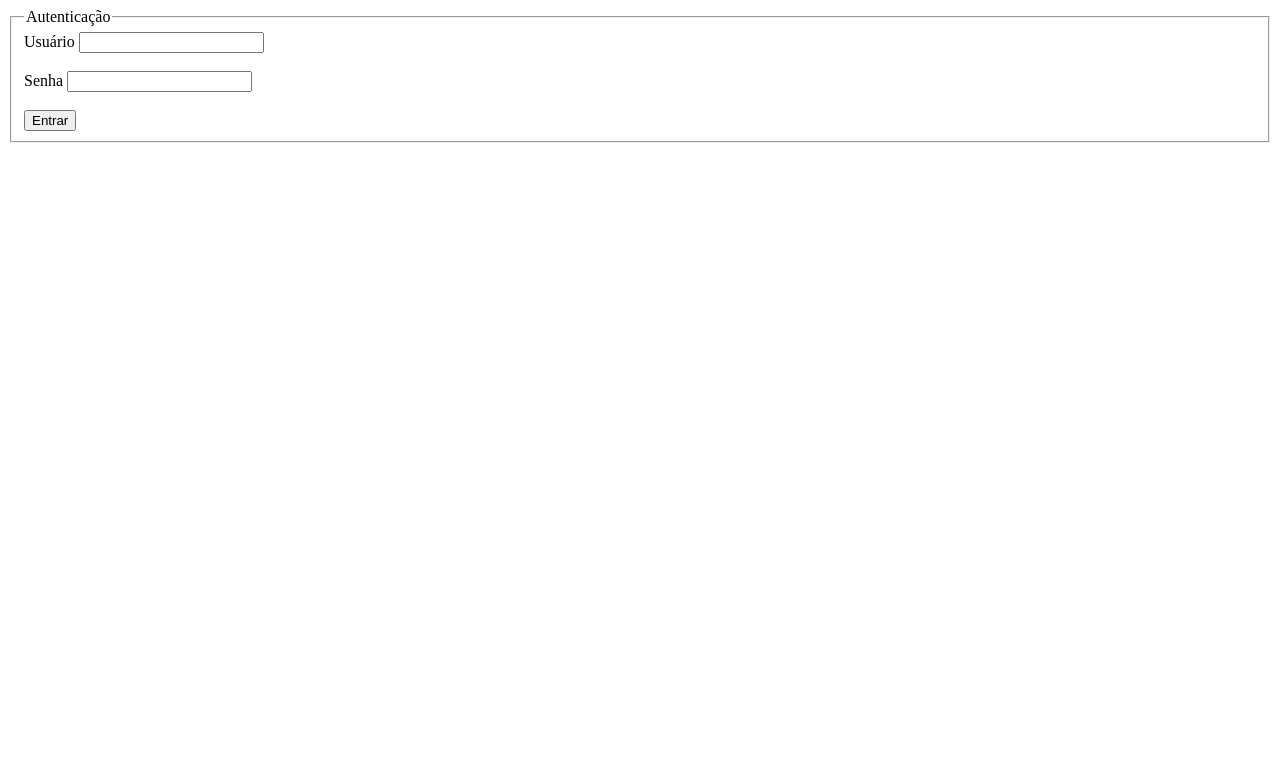
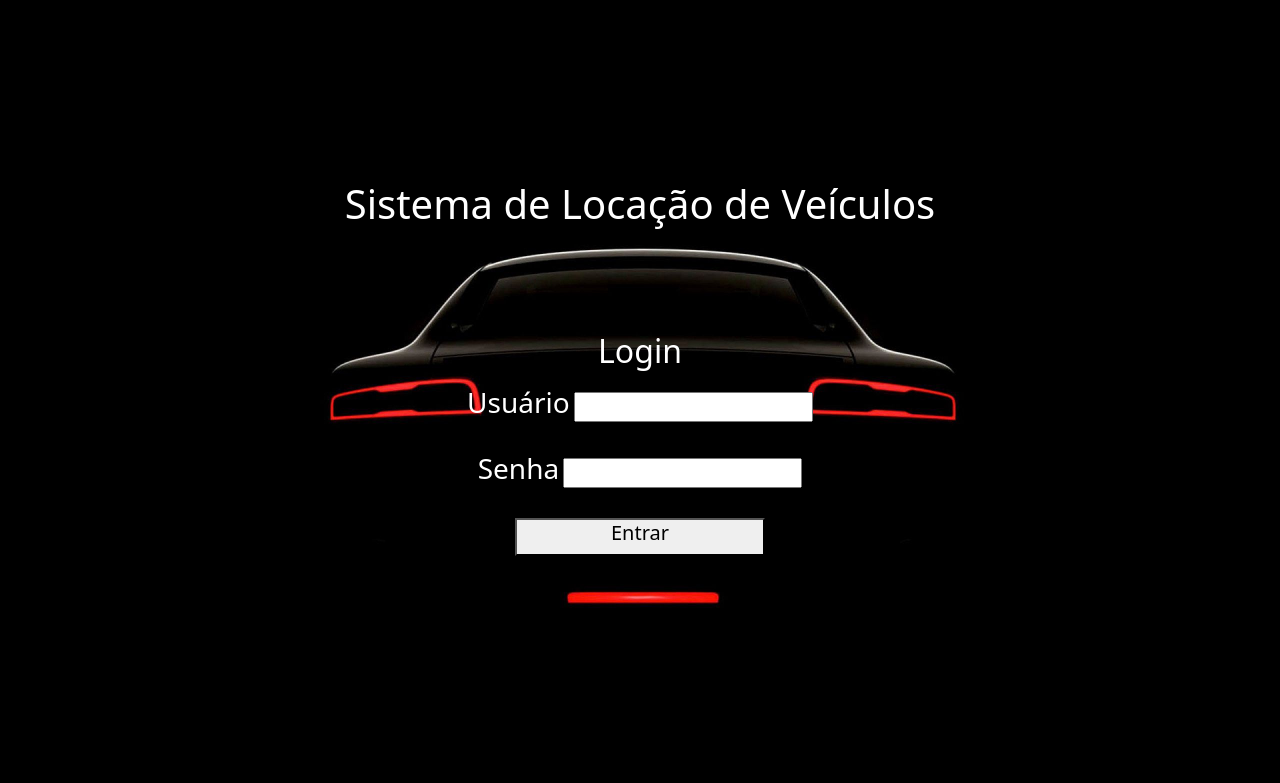
Before and after one commit to KaelCordeiro/LocacaoVeiculos, a PHP site: page /login.php in a window 1280 px wide. Shown: the top 783 px of the page. Run offline with PHP 8.4, Linux system fonts and the light colour scheme.

Commit message:
Imagens e pagina de login

```diff
--- a/css/style.css
+++ b/css/style.css
@@ -1,6 +1,25 @@
 body {
-    background-image: url('../images/bg.jpg');
     background-repeat: no-repeat;
     background-size: cover;
     background-position: center right;
 }
+
+.admin {
+    background-image: url('../images/adm_bg.jpg');
+}
+
+.Cliente {
+    background-image: url('../images/cliente_bg.jpg');
+}
+
+.Vendedor {
+    background-image: url('../images/vendedor_bg.jpg');
+}
+
+.Veículo {
+    background-image: url('../images/veiculo_bg.jpg');
+}
+
+.login {
+    background-image: url('../images/login_bg.jpg');
+}
--- a/index.php
+++ b/index.php
@@ -9,16 +9,14 @@
 ?>
 <html lang="en">
   <head>
-    <!-- Required meta tags -->
     <meta charset="utf-8">
     <meta name="viewport" content="width=device-width, initial-scale=1">
 
-    <!-- Bootstrap CSS -->
     <link href="https://cdn.jsdelivr.net/npm/bootstrap@5.0.2/dist/css/bootstrap.min.css" rel="stylesheet" integrity="sha384-EVSTQN3/azprG1Anm3QDgpJLIm9Nao0Yz1ztcQTwFspd3yD65VohhpuuCOmLASjC" crossorigin="anonymous">
     <link href="css/style.css" rel="stylesheet">
     <title>Home</title>
   </head>
-  <body>
+  <body class="<?php echo $perfil ?>">
     <nav class="navbar navbar-expand-lg navbar-light bg-light">
         <div class="container-fluid">
             <a class="navbar-brand" href="index.php">Bem Vindo <?php echo $perfil ?></a>
--- a/locacoes.php
+++ b/locacoes.php
@@ -9,11 +9,9 @@
 ?>
 <html lang="en">
   <head>
-    <!-- Required meta tags -->
     <meta charset="utf-8">
     <meta name="viewport" content="width=device-width, initial-scale=1">
 
-    <!-- Bootstrap CSS -->
     <link href="https://cdn.jsdelivr.net/npm/bootstrap@5.0.2/dist/css/bootstrap.min.css" rel="stylesheet" integrity="sha384-EVSTQN3/azprG1Anm3QDgpJLIm9Nao0Yz1ztcQTwFspd3yD65VohhpuuCOmLASjC" crossorigin="anonymous">
 
     <title>Home</title>
--- a/login.php
+++ b/login.php
@@ -3,24 +3,29 @@
   if (isset($_SESSION['usuario']))
   	header("location:index.php");
  ?>
-<html>
+
+<html lang="en">
   <head>
     <meta charset="utf-8">
-  <title>LocacaoVeiculos - Login</title>
+    <meta name="viewport" content="width=device-width, initial-scale=1">
+    <link href="https://cdn.jsdelivr.net/npm/bootstrap@5.0.2/dist/css/bootstrap.min.css" rel="stylesheet" integrity="sha384-EVSTQN3/azprG1Anm3QDgpJLIm9Nao0Yz1ztcQTwFspd3yD65VohhpuuCOmLASjC" crossorigin="anonymous">
+    <link href="css/style.css" rel="stylesheet">
+    <title>Login</title>
   </head>
-<body>
-
-<form action="acaoLogin.php" id="form" method="post">
+  <body class="login">
+      <form action="acaoLogin.php" id="form" method="post"class="col-md-12 text-center" style="margin-top: 180px">
+        <h1 style="color: white">Sistema de Locação de Veículos</h1> <br/> <br/> <br/> <br/>
         <fieldset>
-    <legend>Autenticação</legend>
-    <label for="user">Usuário</label>
+            <legend><h2 style="color: white">Login</h2></legend>
+            <label for="user"><h3 style="color: white">Usuário</h3></label>
             <input type="text" name="user" id="user" value=""><br/><br/>
-    <label for="pass">Senha</label>
+            <label for="pass"><h3 style="color: white">Senha</h3></label>
             <input type="password" name="pass" id="pass" value=""><br/><br/>
-    <button name="acao" value="login" id="login" type="submit">
-        Entrar
+            <button name="acao" value="login" id="login" type="submit" style="width: 250px">
+                <h5>Entrar</h5>
             </button>
         </fieldset>
     </form>
+    <script src="https://cdn.jsdelivr.net/npm/bootstrap@5.0.2/dist/js/bootstrap.bundle.min.js" integrity="sha384-MrcW6ZMFYlzcLA8Nl+NtUVF0sA7MsXsP1UyJoMp4YLEuNSfAP+JcXn/tWtIaxVXM" crossorigin="anonymous"></script>
   </body>
 </html>
```
Also changed, not shown: images/adm_bg.jpg (added), images/cliente_bg.jpg (added), images/login_bg.jpg (added), images/veiculo_bg.jpg (renamed from images/bg.jpg), images/vendedor_bg.jpg (added). Lines whose indentation alone changed are shown as unchanged.
